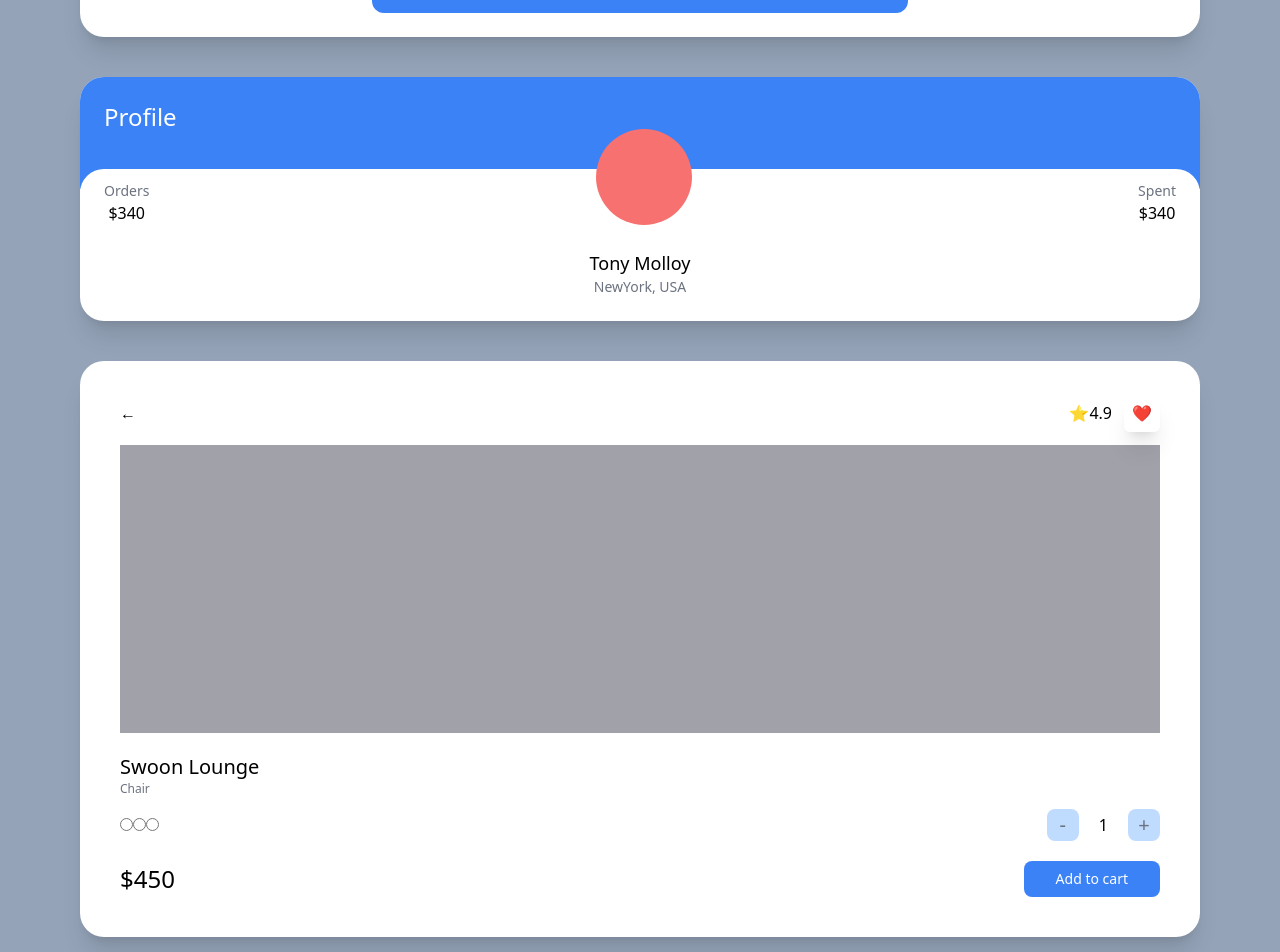
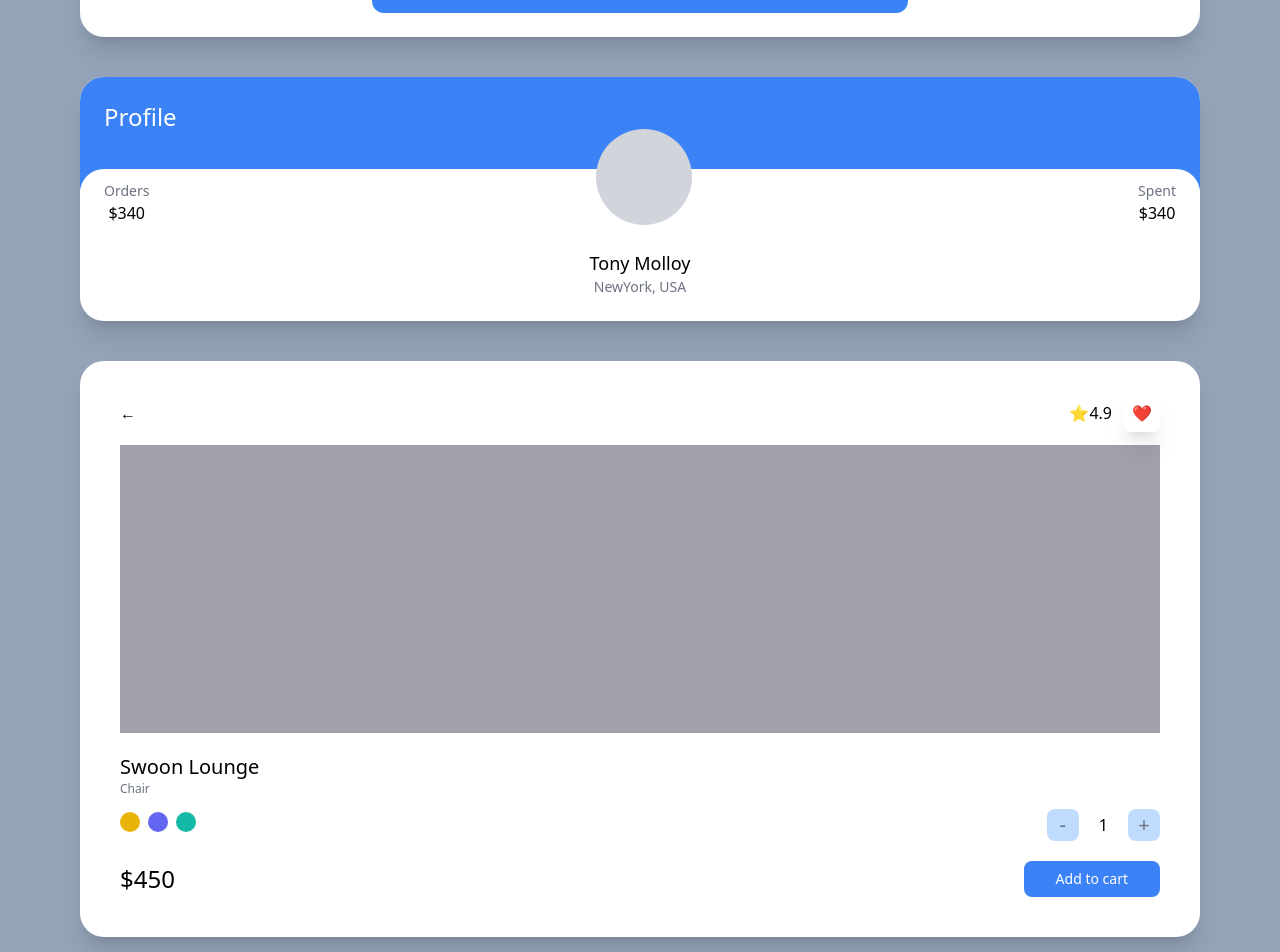
Before and after one commit to gksehfapd/radish-market, a Next.js app: page / in a window 1280 px wide. Shown: the part 273-1225 px from the top of the page. Built offline with nearby package versions, Linux system fonts and the light colour scheme.

Commit message:
test: tailwindcss - modifiers

```diff
--- a/src/pages/index.tsx
+++ b/src/pages/index.tsx
@@ -15,9 +15,9 @@ export default function Home() {
 					<span>Total</span>
 					<span className="font-semibold">$970</span>
 				</div>
-				<div className="mt-5 bg-blue-500 text-white p-3 text-center rounded-xl w-1/2 mx-auto">
+				<button className="mt-5 bg-blue-500 text-white p-3 text-center rounded-xl w-1/2 mx-auto block hover:bg-teal-500 hover:text-black active:bg-yellow-500 focus:text-red-500">
 					Checkout
-				</div>
+				</button>
 			</div>
 			<div className="bg-white overflow-hidden rounded-3xl shadow-xl">
 				<div>
@@ -30,7 +30,7 @@ export default function Home() {
 								<span className="text-sm text-gray-500">Orders</span>
 								<span className="font-medium">$340</span>
 							</div>
-							<div className="h-24 w-24 bg-red-400 rounded-full" />
+							<div className="h-24 w-24 bg-gray-300 rounded-full" />
 							<div className="flex flex-col items-center">
 								<span className="text-sm text-gray-500">Spent</span>
 								<span className="font-medium">$340</span>
@@ -56,10 +56,10 @@ export default function Home() {
 					<span className="font-medium text-xl">Swoon Lounge</span>
 					<span className="text-xs text-gray-500">Chair</span>
 					<div className="mt-3 mb-5 flex justify-between items-center">
-						<div>
-							<input type="radio" />
-							<input type="radio" />
-							<input type="radio" />
+						<div className="space-x-2">
+							<button className="w-5 h-5 rounded-full bg-yellow-500"></button>
+							<button className="w-5 h-5 rounded-full bg-indigo-500"></button>
+							<button className="w-5 h-5 rounded-full bg-teal-500"></button>
 						</div>
 						<div className="flex items-center space-x-5">
 							<button className="p-2.5 bg-blue-200 flex justify-center items-center h-8 w-8 text-xl text-gray-500 rounded-lg">
```
